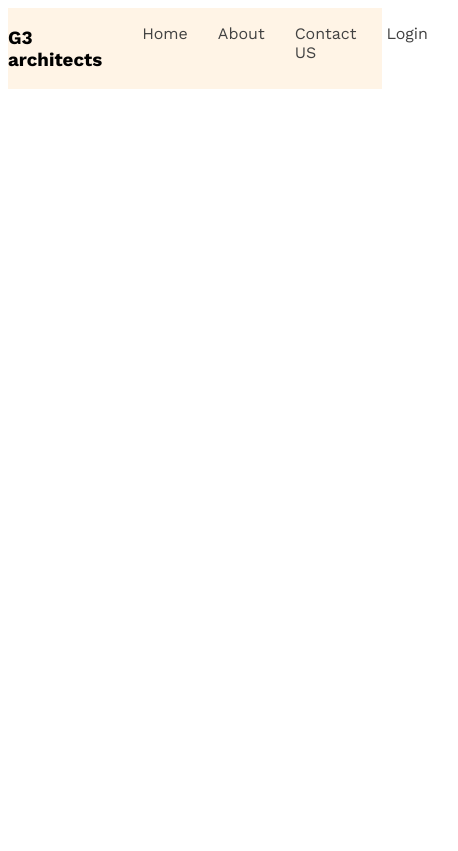
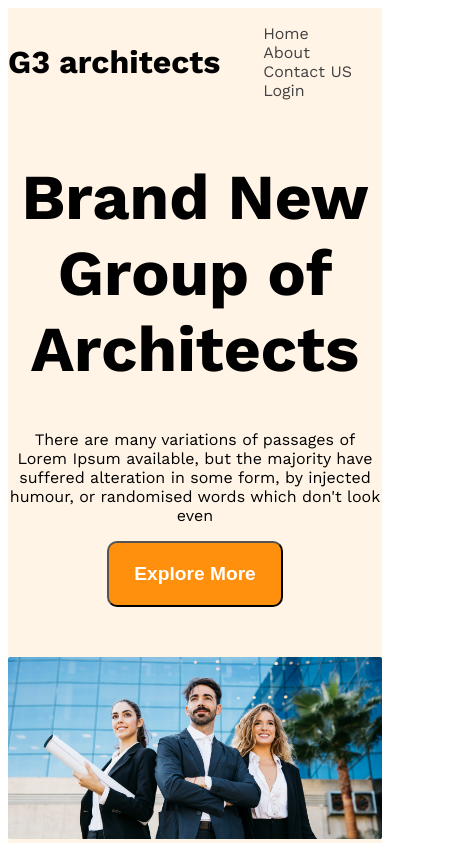
Before and after one commit to parve3j/g3-architects, a plain HTML site: page index.html in a window 390 px wide. Shown: the whole page, 458 px wide, since content can reach past the window. Drawn offline with nearby package versions, Linux system fonts and the light colour scheme.

Commit message:
workign for responsive

```diff
--- a/index.html
+++ b/index.html
@@ -18,7 +18,12 @@
             </ul>
         </nav>
         <div class="banner">
-
+            <div class="banner-content">
+                <h1 class="banner-title">Brand New Group of Architects </h1>
+                <p>There are many variations of passages of Lorem Ipsum available, but the majority have suffered alteration in some form, by injected humour, or randomised words which don't look even</p>
+                <button class="btn-primary">Explore More</button>
+            </div>
+            <img class="banner-img" src="./images/banner.png" alt="">
         </div>
      </header>
      <main>
--- a/styles/architects.css
+++ b/styles/architects.css
@@ -20,11 +20,25 @@
 .bg-light{
   background-color: rgba(255, 144, 14, 0.1);
 }
+.btn-primary{
+  background-color: #FF900E;
+  color: white;
+  padding: 20px 25px;
+  font-weight: 600;
+  font-size: 1.2rem;
+  border-radius: 10px;
+
+}
 /* header style */
 
 /* navbar related style */
 .navbar{
   justify-content: space-between;
+  align-items: center;
+}
+.brand{
+  font-weight: 700;
+  font-size: 2rem;
 }
 .nav-item{
   list-style: none;
@@ -38,3 +52,26 @@
   max-width: 1440px;
   margin: 0 auto;
 }
+
+/* Banner related style */
+.banner-content{
+  max-width: 850px;
+  margin: 0 auto;
+  text-align: center;
+  margin-bottom: 50px;
+}
+
+.banner-title{
+  font-weight: 700px;
+  font-size: 4rem;
+}
+.banner-img{
+  width: 100%;
+}
+
+/* responsive media query */
+@media screen and (max-width: 576px) {
+  .banner, .nav-links{
+    flex-direction: column;
+  }
+}
```
